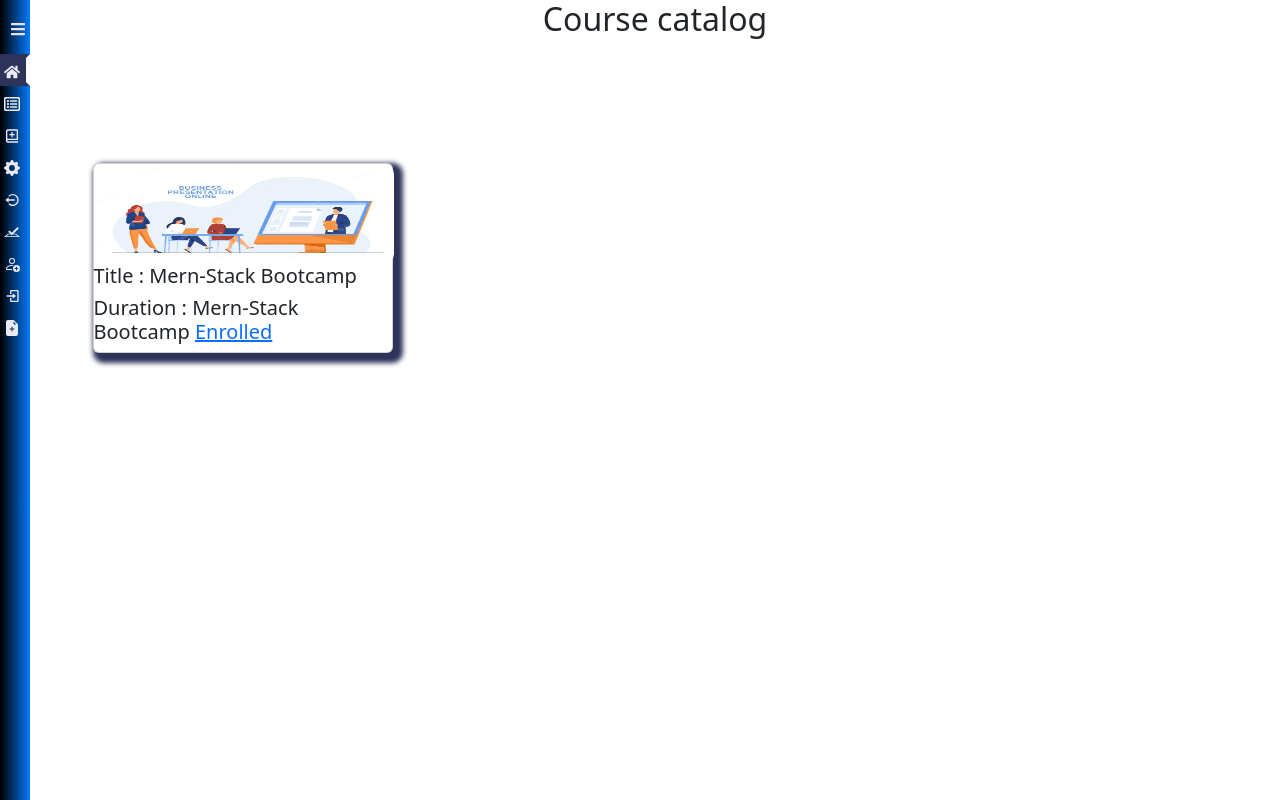
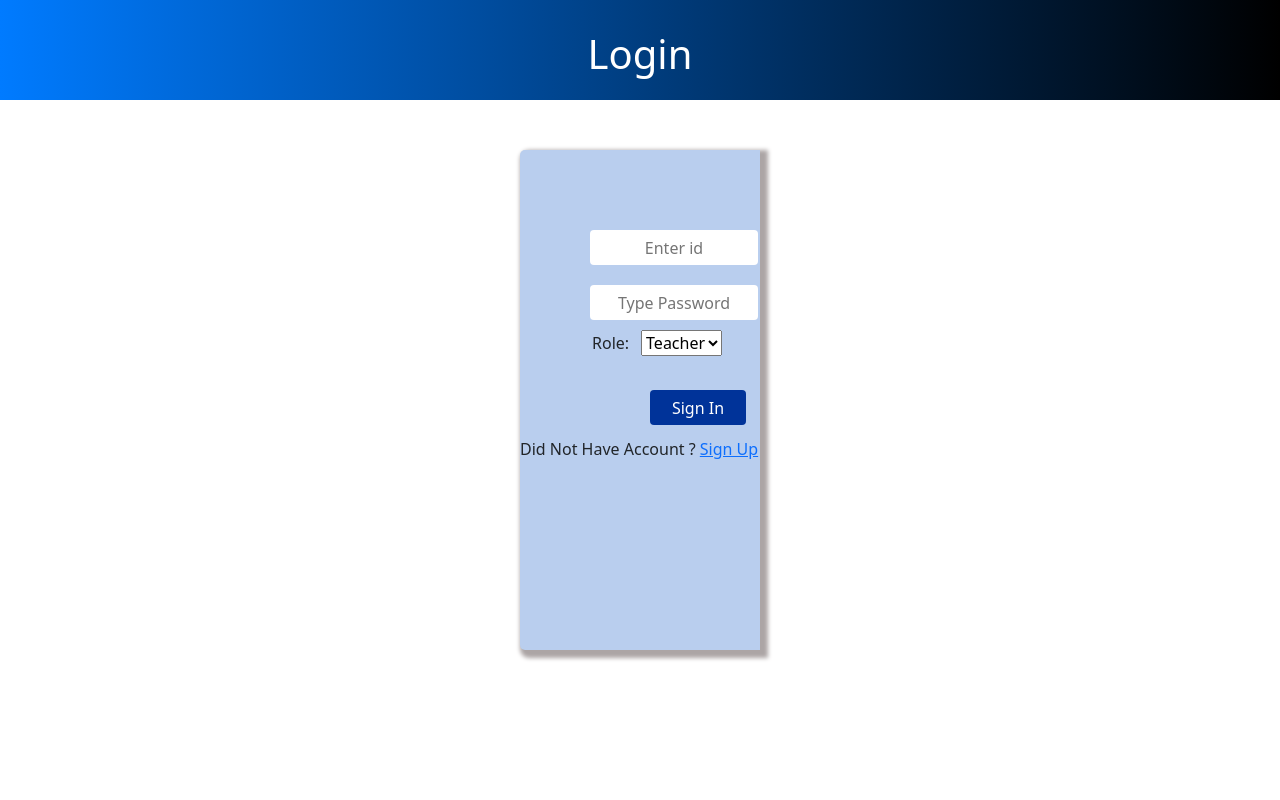
Before and after one commit to DawoodIsrar/TrainingManagementSystem, a React (Create React App) app: page / in a window 1280 px wide. Built offline with nearby package versions, Linux system fonts and the light colour scheme.

Commit message:
routing updates in frontend

```diff
--- a/package.json
+++ b/package.json
@@ -13,6 +13,7 @@
     "framer-motion": "^10.12.12",
     "next": "^12.1.6",
     "react": "^18.2.0",
+    "react-bootstrap": "^2.7.4",
     "react-dom": "^18.2.0",
     "react-icons": "^4.8.0",
     "react-router-dom": "^6.11.1",
--- a/src/App.css
+++ b/src/App.css
@@ -7,9 +7,10 @@
   background-color: #000;
 }
 .sidebar{
+
   background: linear-gradient(to left, #007bff, #000);
   color: rgb(236, 228, 228);
-  height: 100vh;
+  height:100vh;
 }
 .icon{
   color: rgb(235, 235, 245);
--- a/src/App.js
+++ b/src/App.js
@@ -1,44 +1,46 @@
 import logo from "./logo.svg";
 import "./App.css";
-import { BrowserRouter as Router, Routes, Route } from "react-router-dom";
-import React from "react";
-import 'bootstrap/dist/css/bootstrap.css';
-import CourseCatalog from "./components/pages/CourseCatalog";
-import EnrolledCourses from "./components/pages/EnrolledCourses";
-import AccountSetting from "./components/pages/AccountSetting";
+import {
+  BrowserRouter as Router,
+  Routes,
+  Route,
+  useNavigate,
+} from "react-router-dom";
+import React, { useEffect, useState } from "react";
+import "bootstrap/dist/css/bootstrap.css";
 import Sidebar from "./components/sidebar/Sidebar";
-import Logout from "./components/pages/Logout";
-// import CourseDetail from "./components/pages/CourseDetail";
-import Quiz from "./components/pages/Quiz";
 import Signup from "./components/pages/Signup";
 import Login from "./components/pages/Login";
-import CourseCreate from "./CourseCreate";
-import CreateQuestion from "./components/pages/CreateQuestion";
-
+import Student from "../src/routers/Student";
+import Teacher from "../src/routers/Teacher";
 
 function App() {
-  return (
-    <>
-      <Router>
-        <Sidebar>
-          <Routes>
-            <Route path="/" element={<CourseCatalog />}></Route>
-            <Route path="/enroll" element={<EnrolledCourses />}> </Route>
-            <Route path="/CourseCreate" element={<CourseCreate/>}> </Route>
-            <Route path="/accountsetting" element={<AccountSetting />}></Route>
-            <Route path="/*" element={<div>Not Found</div>}></Route>
-            <Route path="/logout" element={<Logout />}></Route>
-            <Route path="/Quiz" element={<Quiz />}></Route>
-            <Route path="/SignUp" element={<Signup />}></Route>
-            <Route path="/Login" element={<Login />}></Route>
-            <Route path="/Addquestion" element={<CreateQuestion />}></Route>
-          </Routes>
-        </Sidebar>
-      </Router>
+  const [token, setToken] = useState();
+  const [id, setId] = useState();
+  const [role, setRole] = useState();
 
-    </>
-  );
+  useEffect(() => {
+    const tokenFromStorage = window.sessionStorage.getItem("access-token");
+    const idFromStorage = window.sessionStorage.getItem("id");
+    const roleFromStorage = window.sessionStorage.getItem("role");
+
+    setId(idFromStorage);
+    setToken(tokenFromStorage);
+    setRole(roleFromStorage);
+  }, [role]);
+
+  if (!token) {
+    return <Login />;
+  } else {
+    if (role === "student") {
+      console.log(role);
+      return <Student />;
+    } else if (role === "admin") {
+      return <Teacher />;
+    }
+  }
+
+  return <Student></Student>;
 }
 
-
 export default App;
--- a/src/components/pages/CourseCatalog.jsx
+++ b/src/components/pages/CourseCatalog.jsx
@@ -1,13 +1,50 @@
-import React from 'react'
+import React, { useEffect, useState } from 'react';
+import axios from 'axios';
+import image from '../../images/course.jpeg';
 import '../../App.css';
-import Card from '../card/Card';
+
 function CourseCatalog() {
+  const [data, setData] = useState([]);
+
+  useEffect(() => {
+    axios.get("http://localhost:8000/api/allCourses").then(res => {
+      const responseData = res.data;
+      setData(responseData);
+      console.log(responseData);
+    });
+  }, []);
+
   return (
-   <>
-    <div className='title'> <h2>Course catalog</h2></div>
-    <Card enrol='true'/>
+    <>
+      <div className='title'>
+        <h2>Course catalog</h2>
+      </div>
+
+      {data.map((course, index) => {
+        let title = course.title;
+        let description = course.description;
+
+        return (
+          <div style={{display:"inline-flex"}}>
+            <div  key={index.toString()} className="card">
+            <img src={image} alt="course" />
+            <h5>
+              <span>Title:</span> {title}
+            </h5>
+            <h5>
+              <span>Duration:</span> {description}
+              {/* {title === 'mern' && (
+                <span>
+                  <a href="#">Enrolled</a>
+                </span>
+              )} */}
+            </h5>
+          </div>
+          </div>
+        );
+      })}
     </>
-  )
+  );
 }
 
-export default CourseCatalog
+export default CourseCatalog;
--- a/src/components/pages/Login.js
+++ b/src/components/pages/Login.js
@@ -1,38 +1,84 @@
-import React from 'react'
+import axios from "axios";
+import React, { useState } from "react";
+import { Navigate, Route, Routes } from "react-router-dom";
+import { toast } from "react-toastify";
+import { Link, useHistory } from "react-router-dom";
+import { BrowserRouter as Router } from "react-router-dom";
+function Login() {
+  const [email, setEmail] = useState("");
+  const [password, setPassword] = useState("");
+  const handleSubmit = async (e) => {
+    e.preventDefault();
 
-function Login() {
+    try {
+      const res = await axios.post("http://localhost:8000/api/logIn", {
+        email,
+        password,
+      });
+      console.log(res);
+      const data = res.data; // Extract the response data
 
+      console.log(email, password, data.id, data.accessToken, data.role);
+      toast("Logging In successfully.");
 
+      sessionStorage.setItem("access-token",data.accessToken);
+      sessionStorage.setItem("id", data.id); // Wrap the key in quotes
+      sessionStorage.setItem("role", data.role); // Wrap the key in quotes
+      // Wrap the key in quotes
+
+      setTimeout(() => {
+        window.location.assign("/");
+      }, 5000);
+    } catch (err) {
+      toast("error");
+    }
+  };
 
   return (
     <>
       <h1 className="jumbotron  text-center bg-primary square">Login</h1>
-    <div className='reg'>
-    <div className='form'>
-    <form className='regform'>
-        <div className='fields'>
-        <input className='inputform' type="text" placeholder='Enter id'></input><br></br>
+      <div className="reg">
+        <div className="form">
+          <form className="regform" onSubmit={handleSubmit}>
+            <div className="fields">
+              <input
+                className="inputform"
+                type="text"
+                placeholder="Enter id"
+                onChange={(e) => {
+                  setEmail(e.target.value);
+                }}
+              ></input>
+              <br></br>
 
+              <input
+                className="inputform"
+                type="password"
+                placeholder="Type Password"
+                onChange={(e) => {
+                  setPassword(e.target.value);
+                }}
+              ></input>
+              <br></br>
+              <div style={{ margin: "0 30%", display: "inline" }}>
+                <span style={{ marginRight: "5%" }}>Role:</span>
+                <select>
+                  <option>Teacher</option>
+                  <option>Student</option>
+                </select>
+                <br></br>
+              </div>
 
-    <input className='inputform' type="password" placeholder='Type Password' ></input><br></br>
-      <div style={{margin:"0 30%" , display:"inline"}}>
-        <span style={{marginRight:"5%"}}>Role:</span>
-        <select >
-                <option >Teacher</option>
-                <option >Student</option>
-            </select><br></br>
+              <button className="form-btn">Sign In</button>
+              <div style={{ marginTop: "5%" }}>
+                Did Not Have Account ? <a href="/Signup">Sign Up</a>
+              </div>
+            </div>
+          </form>
+        </div>
       </div>
-
-        <button className='form-btn'>Sign In</button>
-        <div style={{marginTop:"5%"}}>
-            Did Not Have Account ? <a href='/Signup' >Sign Up</a>
-        </div>
-        </div>
-    </form>
-    </div>
-
-</div></>
-  )
+    </>
+  );
 }
 
-export default Login
+export default Login;
--- a/src/components/sidebar/Sidebar.jsx
+++ b/src/components/sidebar/Sidebar.jsx
@@ -1,84 +1,142 @@
-import React from 'react'
-import {AnimatePresence, motion} from 'framer-motion'
-import {FaHome, FaBars } from 'react-icons/fa'
-import {FaRegListAlt} from 'react-icons/fa'
+import React, { useEffect } from 'react'
+import { AnimatePresence, motion } from 'framer-motion'
+import { FaHome, FaBars } from 'react-icons/fa'
+import { FaRegListAlt } from 'react-icons/fa'
 import { NavLink } from 'react-router-dom'
-import {BsPersonAdd, BsGearFill,BsFillFileEarmarkPlusFill} from "react-icons/bs";
-import {BiLogOutCircle, BiLogIn , BiBookAdd} from 'react-icons/bi'
-import {SiTestcafe} from 'react-icons/si'
+
+import { BsGearFill, BsFillArrowLeftSquareFill } from 'react-icons/bs'
 import { useState } from 'react'
-import '../../App.css';
-const routes = [
+import '../../App.css'
+const studentRoutes = [
   {
-        path:'/',
-        name:"Course Catalog",
-        icon:<FaHome/>
+    path: '/',
+    name: 'Course Catalog',
+    icon: <FaHome />,
   },
   {
-        path:'/enroll',
-        name:"Enrolled Courses",
-        icon:<FaRegListAlt/>
+    path: '/enroll',
+    name: 'Enrolled Courses',
+    icon: <FaRegListAlt />,
+  },
+  // {
+  //     path:'/CourseCreate',
+  //     name:"Create Course",
+  //     icon:<BsGearFill/>
+  // },
+
+  {
+    path: '/Quiz',
+    name: 'Quiz',
+    icon: <BsFillArrowLeftSquareFill />,
   },
   {
-        path:'/CourseCreate',
-        name:"Create Course",
-        icon:<BiBookAdd/>
+    path: '/accountsetting',
+    name: 'Account setting',
+    icon: <BsGearFill />,
   },
   {
-        path:'/accountsetting',
-        name:"Account setting",
-        icon:<BsGearFill/>
-    },{
-        path:'/logout',
-        name:"Logout",
-        icon:<BiLogOutCircle/>
+    path: '/logout',
+    name: 'Log Out',
+    icon: <BsGearFill />,
+  },
+]
+const teacherRoutes = [
+  {
+    path: '/',
+    name: 'Course Catalog',
+    icon: <FaHome />,
+  },
+  // {
+  //     path:'/enroll',
+  //     name:"Enrolled Courses",
+  //     icon:<FaRegListAlt/>
+  // },
+  {
+    path: '/CourseCreate',
+    name: 'Create Course',
+    icon: <BsGearFill />,
   },
   {
-        path:'/Quiz',
-        name:"Quiz",
-        icon:<SiTestcafe/>
+    path: '/accountsetting',
+    name: 'Account setting',
+    icon: <BsGearFill />,
   },
   {
-        path:'/Signup',
-        name:"signup",
-        icon:<BsPersonAdd/>
+    path: '/createQuiz',
+    name: 'Quiz',
+    icon: <BsFillArrowLeftSquareFill />,
   },
+  // {
+  //     path:'/Signup',
+  //     name:"signup",
+  //     icon:<BsFillArrowLeftSquareFill/>
+  // },
   {
-        path:'/Login',
-        name:"Login",
-        icon:<BiLogIn/>
-    }
-    ,
- {
-    path:'/AddQuestion',
-    name:"Add Question",
-    icon:<BsFillFileEarmarkPlusFill/>
-}
+    path: '/logout',
+    name: 'Log out',
+    icon: <BsFillArrowLeftSquareFill />,
+  },
+]
 
-]
-function Sidebar({children}) {
-    const [isOpen,setIsopen] = useState(false)
+function Sidebar({ children }) {
+  const [isOpen, setIsopen] = useState(false)
+  const [role, setRole] = useState('student')
   const toggle = () => setIsopen(!isOpen)
+  useEffect(() => {
+    const roleName = window.sessionStorage.getItem('role')
+    console.log(roleName)
+    setRole(roleName)
+  }, [role])
+
   return (
-    <div className='sidebar-main-container'>
-        <motion.div animate={{width: isOpen? '200px' : "30px"}} className="sidebar">
-            <div className='top'>
-                {isOpen?<h3>TMS</h3>:""}
+    <div className="sidebar-main-container">
+      <motion.div
+        animate={{ width: isOpen ? '200px' : '30px' }}
+        className="sidebar"
+      >
+        <div className="top">
+          {isOpen ? <h3>TMS</h3> : ''}
 
           <div>
-                     <FaBars onClick={toggle}/>
+            <FaBars onClick={toggle} />
           </div>
         </div>
         <section>
-            {routes.map((rout)=>{
-                return(
-                    <NavLink activeClassName = "active" to={rout.path} key={rout.name} className="navlink">
-                    <div className='icon'>
-                        {rout.icon}
-                    </div>
+          {role == 'student'
+            ? studentRoutes.map((rout) => {
+                return (
+                  <NavLink
+                    activeClassName="active"
+                    to={rout.path}
+                    key={rout.name}
+                    className="navlink"
+                  >
+                    <div className="icon">{rout.icon}</div>
                     <AnimatePresence>
-                    {isOpen?<div className='routeName'>{rout.name} </div>:""}
-
+                      {isOpen ? (
+                        <div className="routeName">{rout.name} </div>
+                      ) : (
+                        ''
+                      )}
+                    </AnimatePresence>
+                  </NavLink>
+                )
+              })
+            : teacherRoutes.map((rout) => {
+                return (
+                  <NavLink
+                    activeClassName="active"
+                    to={rout.path}
+                    key={rout.name}
+                    className="navlink"
+                  >
+                    <div className="icon">{rout.icon}</div>
+                    <AnimatePresence>
+                      {isOpen ? (
+                        <div className="routeName">{rout.name} </div>
+                      ) : (
+                        ''
+                      )}
                     </AnimatePresence>
                   </NavLink>
                 )
@@ -90,4 +148,4 @@ function Sidebar({children}) {
   )
 }
 
-export default Sidebar;
+export default Sidebar
--- /dev/null
+++ b/src/routers/Student.jsx
@@ -0,0 +1,29 @@
+import React from 'react'
+import Sidebar from '../components/sidebar/Sidebar'
+import CourseCatalog from "../components/pages/CourseCatalog";
+import EnrolledCourses from "../components/pages/EnrolledCourses";
+import AccountSetting from "../components/pages/AccountSetting";
+import { BrowserRouter as Router,Routes,Route } from 'react-router-dom';
+// import CourseDetail from "./components/pages/CourseDetail";
+import Quiz from "../components/pages/Quiz";
+import Login from '../components/pages/Login';
+function Student() {
+  return (
+   <>
+     <Router>
+        <Sidebar>
+          <Routes>
+            <Route path="/" element={<CourseCatalog />}></Route>
+            <Route path="/enroll" element={<EnrolledCourses />}> </Route>
+            <Route path="/accountsetting" element={<AccountSetting />}></Route>
+            <Route path="/*" element={<div>Not Found</div>}></Route>
+            <Route path="/logout" element={<Login />}></Route>
+            <Route path="/Quiz" element={<Quiz />}></Route>
+          </Routes>
+        </Sidebar>
+      </Router>
+   </>
+  )
+}
+
+export default Student
--- /dev/null
+++ b/src/routers/Teacher.jsx
@@ -0,0 +1,29 @@
+import React from 'react'
+import Sidebar from '../components/sidebar/Sidebar'
+import CourseCreate from "../components/pages/CourseCreate";
+import CourseCatalog from "../components/pages/CourseCatalog";
+import AccountSetting from "../components/pages/AccountSetting";
+import { BrowserRouter as Router,Routes,Route } from 'react-router-dom';
+import Login from '../components/pages/Login';
+import CreateQuestion from '../components/pages/CreateQuestion';
+function Teacher() {
+  return (
+    <>
+      <Router>
+        <Sidebar>
+          <Routes>
+            <Route path="/" element={<CourseCatalog />}></Route>
+            <Route path="/CourseCreate" element={<CourseCreate/>}> </Route>
+            <Route path='/createQuiz' element={<CreateQuestion/>}></Route>
+            <Route path="/accountsetting" element={<AccountSetting />}></Route>
+            <Route path="/*" element={<div>Not Found</div>}></Route>
+            <Route path="/logout" element={<Login />}></Route>
+
+          </Routes>
+        </Sidebar>
+      </Router>
+    </>
+  )
+}
+
+export default Teacher
```
Also changed, not shown: src/components/pages/CourseCreate.js (renamed from src/CourseCreate.js, +7 -4 lines), 1 other file (tests, documents, lock files or other folders). Lines whose indentation alone changed are shown as unchanged.
